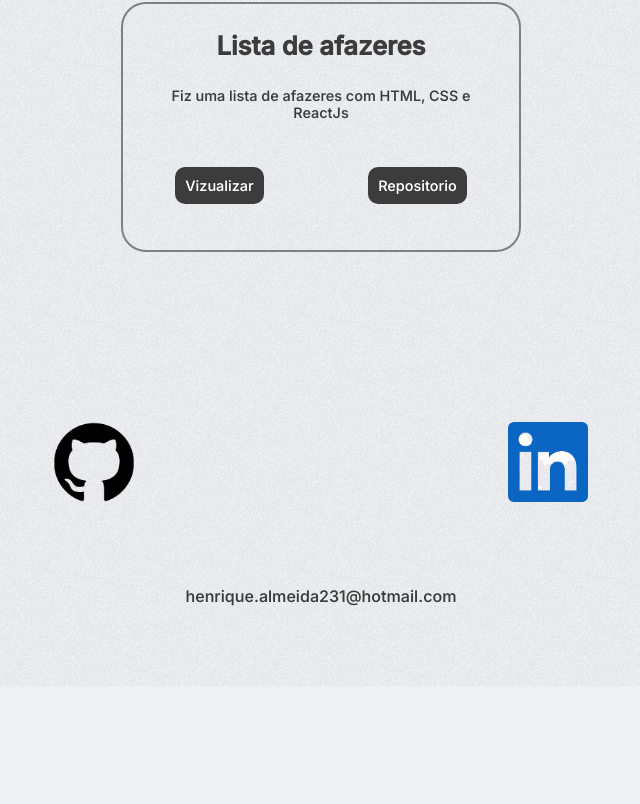
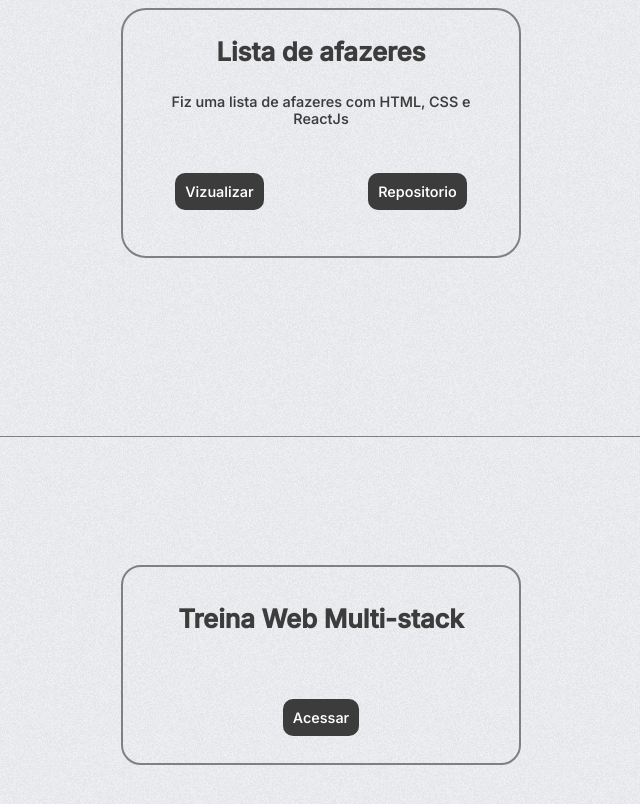
Before and after one commit to HenriqueeAl/portfolio, a React (Vite) app: page / in a window 1280 px wide. Shown: the part 1878-2682 px from the top of the page, without its empty margins (319-959 px from the left). Before the commit the page ends 2564 px from the top, so only its background shows below. Built offline with nearby package versions, Linux system fonts and the light colour scheme.

Commit message:
add new section Certificados

```diff
--- a/src/App.tsx
+++ b/src/App.tsx
@@ -1,4 +1,5 @@
 import './app.scss'
+import { Certificados } from './components/Certificados/Certificados'
 import { Contatos } from './components/Contatos/Contatos'
 import { Habilidades } from './components/Habilidades/Habilidades'
 import { Projetos } from './components/Projetos/Projetos'
@@ -22,6 +23,7 @@
             <li><a href='#sobre'>Sobre</a></li>
             <li><a href='#habilidades'>Habilidades</a></li>
             <li><a href='#projetos'>Projetos</a></li>
+            <li><a href='#certificados'>Certificados</a></li>
             <li><a href='#contatos'>Contatos</a></li>
           </ul>
         </nav>
@@ -34,6 +36,7 @@
             <li><a href='#sobre' onClick={togglemenu}>Sobre</a></li>
             <li><a href='#habilidades' onClick={togglemenu}>Habilidades</a></li>
             <li><a href='#projetos' onClick={togglemenu}>Projetos</a></li>
+            <li><a href='#certificados' onClick={togglemenu}>Certificados</a></li>
             <li><a href='#contatos' onClick={togglemenu}>Contatos</a></li>
           </ul>
         </nav>
@@ -42,6 +45,7 @@
         <Sobre/>
         <Habilidades />
         <Projetos />
+        <Certificados />
         <Contatos />
       </div>
     </div>
--- /dev/null
+++ b/src/components/Certificados/Certificados.scss
@@ -0,0 +1,40 @@
+.certificados{
+    width: 100%;
+    display: flex;
+    justify-content: center;
+    border-bottom: 1px solid gray;
+    padding: 10%;
+    .certificado{
+        width: 80%;
+        height: 200px;
+        max-width: 400px;
+        display: flex;
+        flex-direction: column;
+        align-items: center;
+        justify-content: space-evenly;
+        border: 2px solid gray;
+        border-radius: 20px;
+        color: #3d3c3c;
+        h1{
+            font-size: 1.6em;
+            text-align: center;
+        }
+        a{
+            text-decoration: none;
+            color: white;
+            font-size: 0.9em;
+            background-color: #3d3c3c;
+            padding: 10px;
+            border-radius: 10px;
+        }
+    }
+    .certificado:hover{
+        border: none;
+        color: white;
+        background-color: #3d3c3c;
+        a{
+            color: #3d3c3c;
+            background-color: white;
+        }
+    }
+}
--- /dev/null
+++ b/src/components/Certificados/Certificados.tsx
@@ -0,0 +1,22 @@
+import './Certificados.scss'
+
+const Certificado = (props: any)=>{
+    return (
+        <div className="certificado">
+            <h1>{props.name}</h1>
+            <p>{props.descricao}</p>
+            <div className='links'>
+                <a href={props.acessar} target='_blank'>Acessar</a>
+            </div>
+        </div>
+    )
+}
+
+export const Certificados = ()=>{
+    return(
+        <div id='certificados' className='certificados'>
+            <Certificado name='Treina Web Multi-stack'
+            acessar='https://www.treinaweb.com.br/certificado/COE3ES36KOMH'/>
+        </div>
+    )
+}
--- a/src/components/Habilidades/habilidades.scss
+++ b/src/components/Habilidades/habilidades.scss
@@ -34,4 +34,5 @@
     display: flex;
     justify-content: center;
     flex-wrap: wrap;
+    border-bottom: 1px solid gray;
 }
--- a/src/components/Projetos/projetos.scss
+++ b/src/components/Projetos/projetos.scss
@@ -46,6 +46,7 @@
 .projetos{
     display: flex;
     justify-content: center;
-    margin-top: 10vh;
+    padding: 10%;
     flex-wrap: wrap;
+    border-bottom: 1px solid gray;
 }
--- a/src/components/Sobre/sobre.scss
+++ b/src/components/Sobre/sobre.scss
@@ -1,8 +1,10 @@
 .sobre{
-    height: 80vh;
+    padding-top: 10%;
+    padding-bottom: 10%;
     display: flex;
     align-items: center;
     justify-content: space-around;
+    border-bottom: 1px solid gray;
     @media (max-width:880px){
         flex-direction: column-reverse;
         justify-content: space-evenly;
```
